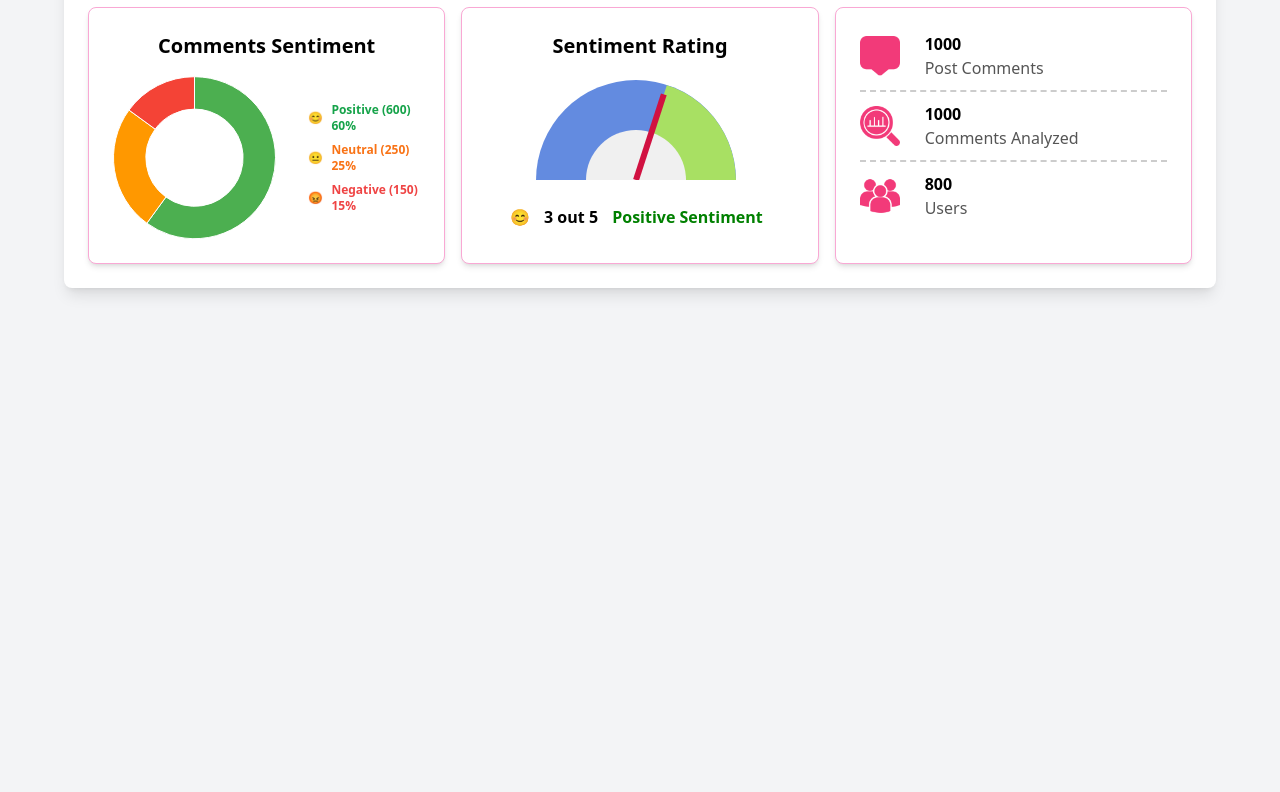
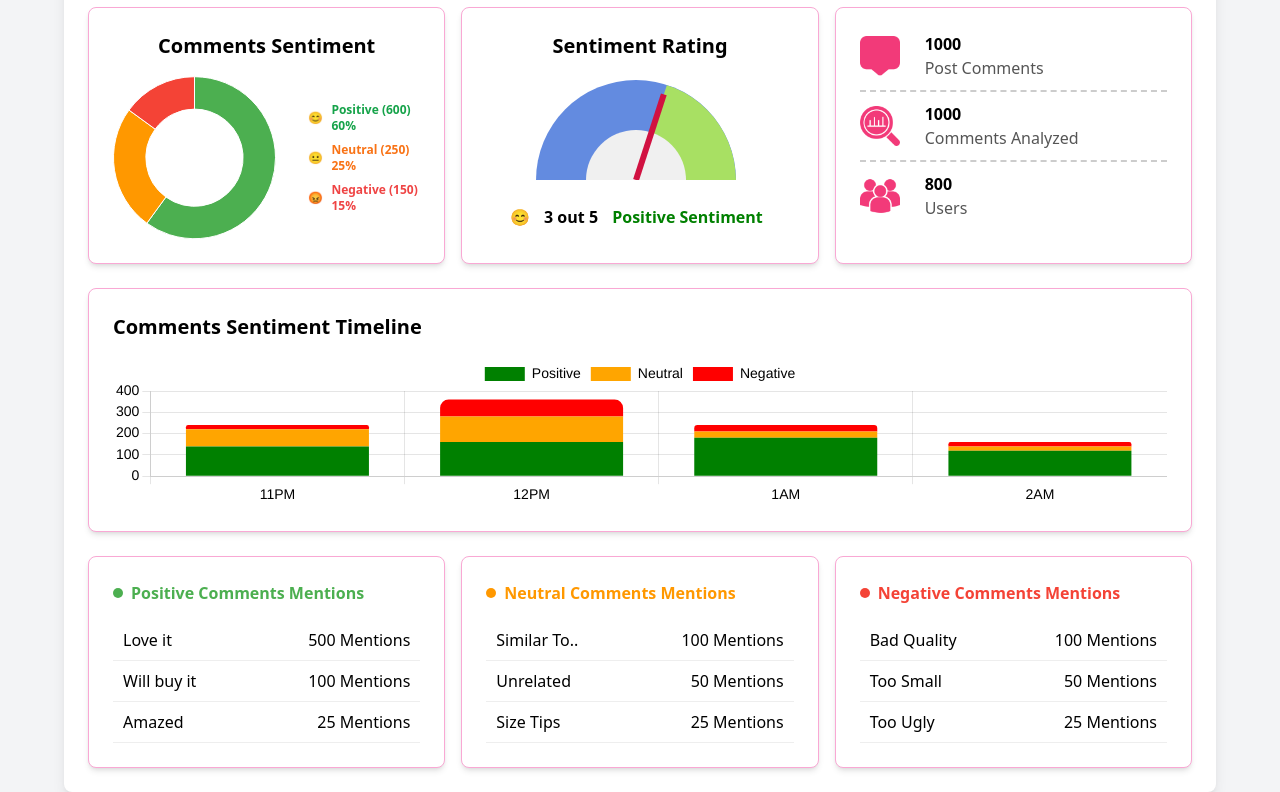
Before and after one commit to karensellgren/smeagolize, a plain HTML site: page index.html in a window 1280 px wide. Shown: the part 195-987 px from the top of the page. Before the commit the page ends 800 px from the top, so only its background shows below. Drawn offline with nearby package versions, Linux system fonts and the light colour scheme.

Commit message:
Add files via upload

```diff
--- a/index.html
+++ b/index.html
@@ -139,6 +139,88 @@
                 </div>
             </div>
         </div>
+
+        <!-- Chart Timeline -->
+        <div class="bg-white p-6 rounded-lg shadow-md border border-pink-300 max-w-6xl mx-auto mt-6">
+            <h2 class="text-xl font-bold mb-4">Comments Sentiment Timeline</h2>
+
+            <!-- Chart Container -->
+            <div class="relative">
+                <canvas id="sentimentTimelineChart"></canvas>
+            </div>
+        </div>
+
+        <!-- Stats Section -->
+        <div class="grid grid-cols-1 sm:grid-cols-2 lg:grid-cols-3 gap-4 mt-6">
+
+            <!-- First Box -->
+            <div class="bg-white p-6 rounded-lg shadow-md border border-pink-300 w-full max-w-sm mx-auto">
+
+                <div class="table-header positive">
+                    <span class="dot positive-dot"></span> Positive Comments Mentions
+                </div>
+                <table>
+                    <tr>
+                        <td>Love it</td>
+                        <td>500 Mentions</td>
+                    </tr>
+                    <tr>
+                        <td>Will buy it</td>
+                        <td>100 Mentions</td>
+                    </tr>
+                    <tr>
+                        <td>Amazed</td>
+                        <td>25 Mentions</td>
+                    </tr>
+                </table>
+            </div>
+
+            <!-- Second Box -->
+            <div class="bg-white p-6 rounded-lg shadow-md border border-pink-300 w-full max-w-sm mx-auto">
+
+                <div class="table-header neutral">
+                    <span class="dot neutral-dot"></span> Neutral Comments Mentions
+                </div>
+                <table>
+                    <tr>
+                        <td>Similar To..</td>
+                        <td>100 Mentions</td>
+                    </tr>
+                    <tr>
+                        <td>Unrelated</td>
+                        <td>50 Mentions</td>
+                    </tr>
+                    <tr>
+                        <td>Size Tips</td>
+                        <td>25 Mentions</td>
+                    </tr>
+                </table>
+            </div>
+
+            <!-- Third Box -->
+            <div class="bg-white p-6 rounded-lg shadow-md border border-pink-300 w-full max-w-sm mx-auto">
+                <div class="table-header negative">
+                    <span class="dot negative-dot"></span> Negative Comments Mentions
+                </div>
+                <table>
+                    <tr>
+                        <td>Bad Quality</td>
+                        <td>100 Mentions</td>
+                    </tr>
+                    <tr>
+                        <td>Too Small</td>
+                        <td>50 Mentions</td>
+                    </tr>
+                    <tr>
+                        <td>Too Ugly</td>
+                        <td>25 Mentions</td>
+                    </tr>
+                </table>
+            </div>
+        </div>
+        </div>
+
+
     </main>
 
     <script src="script.js"></script>
--- a/script.js
+++ b/script.js
@@ -45,3 +45,58 @@ new Chart(ctx, {
         }
     }
 });
+
+//Chart Timeline
+const chartCtx = document.getElementById('sentimentTimelineChart').getContext('2d');
+
+const sentimentData = {
+    labels: ["11PM", "12PM", "1AM", "2AM"],
+    datasets: [
+        {
+            label: "Positive",
+            data: [140, 160, 180, 120],
+            backgroundColor: "green",
+            borderRadius: 10
+        },
+        {
+            label: "Neutral",
+            data: [80, 120, 30, 20],
+            backgroundColor: "orange",
+            borderRadius: 10
+        },
+        {
+            label: "Negative",
+            data: [20, 80, 30, 20],
+            backgroundColor: "red",
+            borderRadius: 10
+        }
+    ]
+};
+
+const sentimentChart = new Chart(chartCtx, {
+    type: "bar",
+    data: sentimentData,
+    options: {
+        responsive: true,
+        maintainAspectRatio: false,
+        plugins: {
+            legend: {
+                position: "top",
+                labels: {
+                    font: { size: 14 },
+                    color: "black"
+                }
+            }
+        },
+        scales: {
+            x: {
+                stacked: true,
+                ticks: { color: "black", font: { size: 14 } }
+            },
+            y: {
+                stacked: true,
+                ticks: { color: "black", font: { size: 14 } }
+            }
+        }
+    }
+});
--- a/style.css
+++ b/style.css
@@ -123,3 +123,76 @@
 }
 
 /*Third Box Ends */
+
+/* Mentions Start */
+.container {
+    display: flex;
+    justify-content: space-around;
+    width: 90%;
+    max-width: 1200px;
+}
+
+.table-container {
+    width: 30%;
+    background-color: white;
+    border-radius: 10px;
+    box-shadow: 0 4px 8px rgba(0, 0, 0, 0.1);
+    padding: 20px;
+    text-align: left;
+}
+
+.table-header {
+    font-weight: bold;
+    margin-bottom: 15px;
+    display: flex;
+    align-items: center;
+}
+
+table {
+    width: 100%;
+    border-collapse: collapse;
+}
+
+table td {
+    padding: 8px 10px;
+    border-bottom: 1px solid #eee;
+}
+
+table td:last-child {
+    text-align: right;
+}
+
+.dot {
+    width: 10px;
+    height: 10px;
+    border-radius: 50%;
+    margin-right: 8px;
+    display: inline-block;
+}
+
+.positive-dot {
+    background-color: #4CAF50;
+    /* Green */
+}
+
+.neutral-dot {
+    background-color: #FF9800;
+    /* Orange */
+}
+
+.negative-dot {
+    background-color: #F44336;
+    /* Red */
+}
+
+.positive {
+    color: #4CAF50;
+}
+
+.neutral {
+    color: #FF9800;
+}
+
+.negative {
+    color: #F44336;
+}
```
